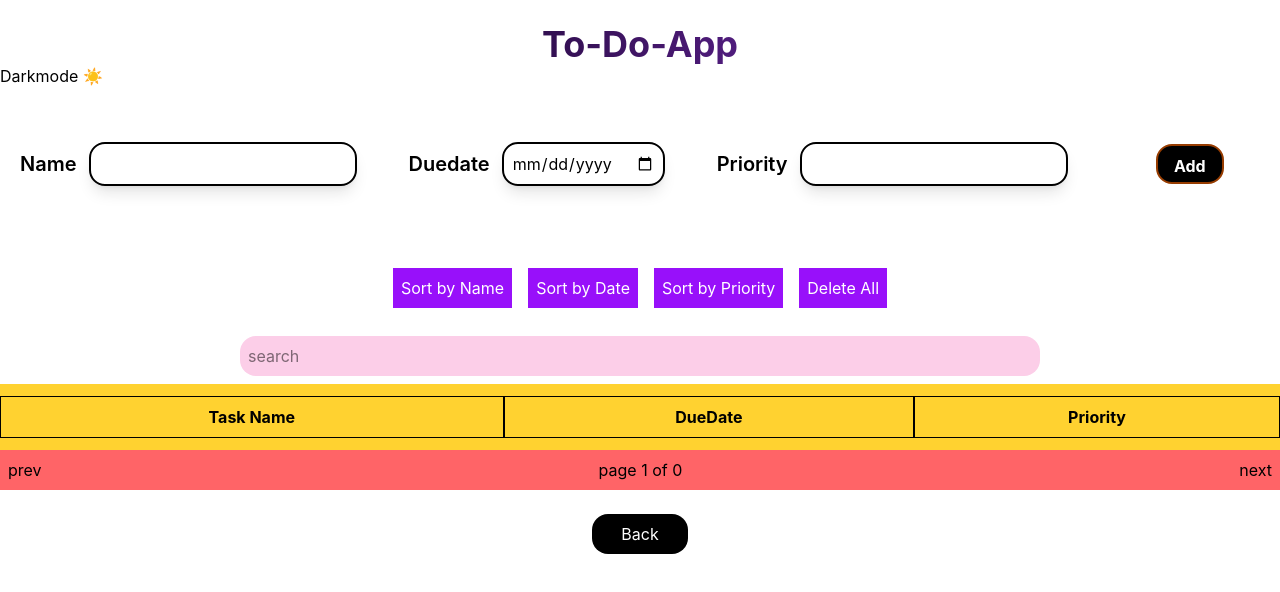
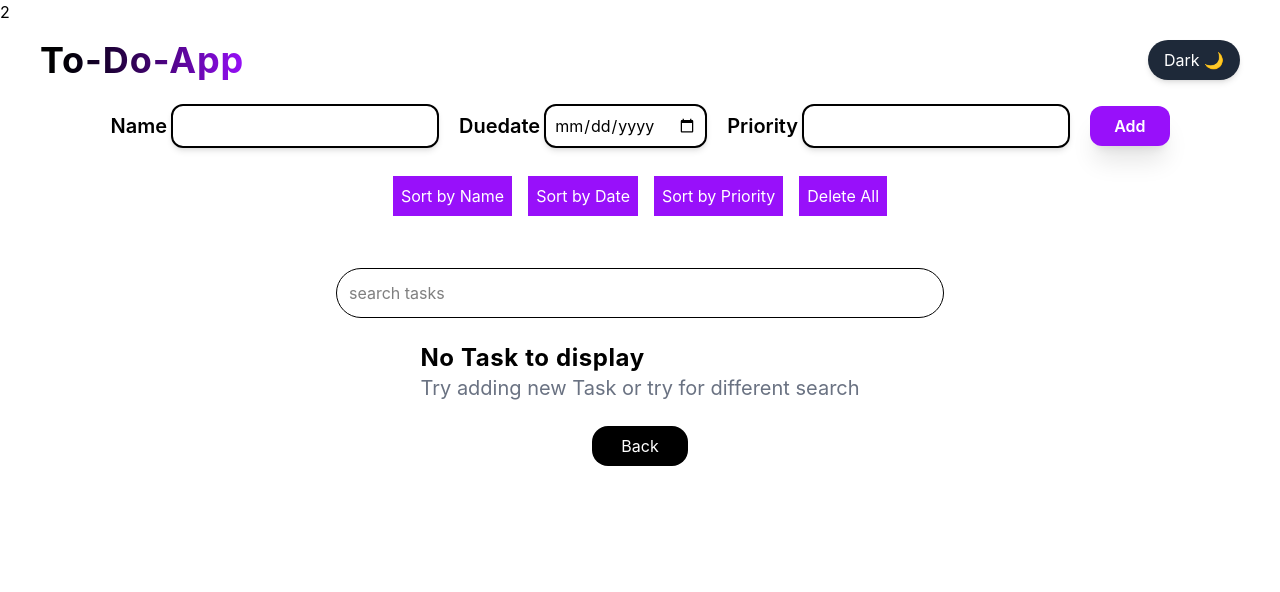
Before and after one commit to Jyotijv29/Todoapp, a React (Vite) app: page /advanced in a window 1280 px wide. Shown: the top 592 px of the page. Built offline with nearby package versions, Linux system fonts and the light colour scheme.

Commit message:
updated UI

```diff
--- a/package.json
+++ b/package.json
@@ -18,6 +18,7 @@
     "lucide-react": "^1.3.0",
     "react": "^19.2.4",
     "react-dom": "^19.2.4",
+    "react-hot-toast": "^2.6.0",
     "react-router-dom": "^7.14.0",
     "tailwindcss": "^4.2.2"
   },
--- a/src/App.jsx
+++ b/src/App.jsx
@@ -3,10 +3,14 @@ import { BrowserRouter, Routes, Route } from "react-router-dom";
 import TodoView from "./TodoApp/TodoView";
 import Todo from "./TodoApp/Todo";
 import NewTodos from "./TodoApp/NewTodos";
-
+import Toaster from "react-hot-toast";
 function App() {
   return (
     <>
+      <div>
+        <Toaster />
+      </div>
+
       <BrowserRouter>
         <Routes>
           <Route path="/" element={<TodoView />} />
--- a/src/TodoApp/NewTodos.jsx
+++ b/src/TodoApp/NewTodos.jsx
@@ -31,7 +31,7 @@ const NewTodos = () => {
       setCurrentPage(lastpage);
       return updated;
     });
-
+    toast.success("task added");
     setArr({ Name: "", duedate: "", Priority: "" });
   };
 
@@ -95,31 +95,34 @@ const NewTodos = () => {
 
   const paginatedData = displayData.slice(firsttIndex, lastIndex);
   const totalPage = Math.ceil(displayData.length / itemsperpage);
-  // const itemspage = Math.ceil(totalPage / itemsperpage);
 
   return (
     <>
-      {/* sorting */}
       <div
-        className={`${darkmode ? "bg-gray-800 text-white" : "bg-white text-black"} h-screen`}
+        className={`${darkmode ? "bg-gray-800 text-white" : "bg-white text-black"} min-h-screen w-full flex flex-col items-center`}
       >
-        <div className="w-full text-center text-4xl font-medium ">
-          {" "}
+        <div className="flex justify-between items-center px-4 md:px-10 mt-4 w-full">
           <h1
-            className={`${darkmode ? "bg-gradient-to-r from-white to-purple-500 bg-clip-text text-transparent" : "bg-gradient-to-r from-black to-purple-500 bg-clip-text text-transparent"} text-4xl font-bold text-center mt-6 `}
+            className={`text-2xl md:text-4xl font-bold tracking-wide transition-all duration-500 ${darkmode ? "bg-gradient-to-r from-white to-purple-400 bg-clip-text text-transparent" : "bg-gradient-to-r from-black to-purple-600 bg-clip-text text-transparent"}`}
           >
             To-Do-App
           </h1>{" "}
+          <button
+            onClick={() => setDarkmode(!darkmode)}
+            className={`px-4 py-2  rounded-full shadow-md transition-all duration-300 hover:scale-110 ${darkmode ? "bg-yellow-400 text-black" : "bg-gray-800 text-white"}`}
+          >
+            {darkmode ? "Light ☀️" : "Dark 🌙"}
+          </button>
         </div>
-        <div className="" onClick={() => setDarkmode(!darkmode)}>
+
+        <div className="flex flex-col md:flex-row gap-5 justify-center items-center px-4 mt-6">
+          <div className="flex flex-col md:flex-row  itmes-center  w-full md:w-auto gap-1">
+            <label className=" font-semibold text-xl md:self-center">
               {" "}
-          Darkmode {darkmode ? "🌙" : "☀️"}
-        </div>
-        <div className="mx-auto  flex flex-col md:flex-row justify-evenly items-left">
-          <div className="flex justify-center items-center  p-2 m-3">
-            <label className=" font-semibold text-xl"> Name</label>
+              Name
+            </label>
             <input
-              className=" rounded-2xl outline-indigo-50 border-2 m-3 p-2 shadow-lg max-w-4xl"
+              className=" w-full md:w-auto border-2 p-2 rounded-xl shadow-md focus:ring-2 focus:ring-purple-400 transition-all duration-300 hover:scale-105"
               required
               type="text"
               value={arr.Name}
@@ -128,11 +131,14 @@ const NewTodos = () => {
               }
             />
           </div>
-          <div className="flex justify-center items-center  p-2 m-3">
-            <label className=" font-semibold text-xl"> Duedate</label>
+          <div className="flex flex-col md:flex-row itmes-center justify-around w-full md:w-auto gap-1">
+            <label className=" font-semibold text-xl  md:self-center">
+              {" "}
+              Duedate
+            </label>
             <input
               required
-              className=" rounded-2xl outline-indigo-50 border-2 m-3 p-2 shadow-lg max-w-4xl"
+              className=" w-full md:w-auto border-2 p-2  rounded-xl shadow-md focus:ring-2 focus:ring-purple-400 transition-all duration-300 hover:scale-105"
               type="date"
               value={arr.duedate}
               onChange={(e) =>
@@ -140,11 +146,13 @@ const NewTodos = () => {
               }
             />
           </div>
-          <div className="flex justify-center items-center  p-2 m-3">
-            <label className=" font-semibold text-xl">Priority</label>
+          <div className="flex flex-col md:flex-row itmes-center justify-around w-full md:w-auto gap-1">
+            <label className=" font-semibold text-xl  md:self-center">
+              Priority
+            </label>
             <input
               required
-              className=" rounded-2xl outline-indigo-50 border-2 m-3 p-2 shadow-lg max-w-4xl"
+              className=" w-full md:w-auto border-2 p-2 rounded-xl shadow-md focus:ring-2 focus:ring-purple-400 transition-all duration-300 hover:scale-105"
               type="number"
               value={arr.Priority}
               onChange={(e) =>
@@ -154,7 +162,7 @@ const NewTodos = () => {
           </div>
           <button
             onClick={handleSubmit}
-            className="border-2 border-amber-800 rounded-2xl bg-black p-2 text-white font-bold h-10 w-20 m-14"
+            className="bg-purple-600 px-6 py-2 rounded-xl text-white font-semibold shadow-xl hover:bg-purple-700 hover:scale-110 transition-all duration-300"
           >
             {" "}
             Add{" "}
@@ -162,7 +170,7 @@ const NewTodos = () => {
         </div>
         <div className="flex justify-center items-center  p-2 m-3">
           <button
-            className="bg-purple-600 p-2 text-white m-2"
+            className="bg-purple-600 p-2 text-white m-2 hover:scale-105 hover:bg-purple-900 transition duration-300"
             onClick={() => {
               handleToggle("name");
             }}
@@ -171,7 +179,7 @@ const NewTodos = () => {
             Sort by Name {sorttype === "name" ? sortorder || "none" : ""}
           </button>
           <button
-            className="bg-purple-600 p-2 text-white m-2"
+            className="bg-purple-600 p-2 text-white m-2 hover:scale-105 hover:bg-purple-900 transition duration-300"
             onClick={() => {
               handleToggle("date");
             }}
@@ -180,7 +188,7 @@ const NewTodos = () => {
             Sort by Date {sorttype === "date" ? sortorder || "none" : ""}
           </button>
           <button
-            className="bg-purple-600 p-2 text-white m-2"
+            className="bg-purple-600 p-2 text-white m-2 hover:scale-105 hover:bg-purple-900 transition duration-300"
             onClick={() => {
               handleToggle("Priority");
             }}
@@ -191,37 +199,36 @@ const NewTodos = () => {
 
           <button
             onClick={() => deleteAlldata()}
-            className="bg-purple-600 p-2 text-white m-2"
+            className="bg-purple-600 p-2 text-white m-2 hover:scale-105 hover:bg-purple-950 transition duration-300"
           >
             {" "}
             Delete All
           </button>
         </div>
 
-        <div className="bg-pink-200 w-200 mx-auto rounded-2xl p-2 m-2 flex justify-between items-center">
+        <div className="w-full md:w-1/2 mx-auto mt-6 px-4">
           <input
             type="text"
-            placeholder="search"
+            placeholder="search tasks "
             onChange={(e) => setSearchText(e.target.value)}
-          ></input>
+            className="w-full p-3 rounded-full border shadow:md focus:ring-2 focus:ring-purple-400 transition-all duration-300"
+          />
         </div>
 
-        <div className="bg-amber-300 flex flex-col  self-center text-black">
-          <table className="border-separate border-spacing-y-3">
-            <thead>
+        {paginatedData.length ? (
+          <div className="overflow-x-auto m-6 px-4 w-full ">
+            <table className="w-full border-collapse rounded-xl overflow-hidden shadow-lg">
+              <thead className="bg-purple-500 border-b">
                 <th className="p-2 border"> Task Name</th>
                 <th className="p-2 border"> DueDate</th>
                 <th className="p-2 border">Priority</th>
               </thead>
               <tbody>
                 {paginatedData.map((item, i) => (
-                <tr
-                  key={item.id}
-                  className={`${i % 2 == 0 ? "bg-green-400" : "bg-blue-400"} hover:scale-[1] hover:bg-yellow-100 transition`}
-                >
-                  <td className="p-2 border text-center"> {item.Name}</td>
-                  <td className="p-2 border text-center">{item.duedate}</td>
-                  <td className="p-2 border  text-center ">{item.Priority}</td>
+                  <tr className="hover:bg-purple-100 hover:scale-[1.01] transition-all duration-300">
+                    <td className="p-3 text-center border"> {item.Name}</td>
+                    <td className="p-3 text-center border">{item.duedate}</td>
+                    <td className="p-3 text-center border ">{item.Priority}</td>
                   </tr>
                 ))}
               </tbody>
@@ -234,7 +241,6 @@ const NewTodos = () => {
                 {" "}
                 prev
               </button>
-            {/* {Array.from({ totalPage: lastIndex }, (_, i) => {})} */}
               <span>
                 {" "}
                 page {currentPage} of {totalPage}
@@ -248,6 +254,19 @@ const NewTodos = () => {
               </button>
             </div>
           </div>
+        ) : (
+          <div className={` ${darkmode ? "text-white" : "text-black"}`}>
+            <h2 className="font-bold text-2xl mt-6 tracking-wide">
+              {" "}
+              No Task to display
+            </h2>
+            <p className="text-xl text-gray-500">
+              {" "}
+              Try adding new Task or try for different search
+            </p>
+          </div>
+        )}
+
         <div className="flex justify-center">
           <button
             className="bg-black rounded-2xl text-white w-24 py-2 mt-6 hover:bg-gray-800 transition"
--- a/src/TodoApp/TodoView.jsx
+++ b/src/TodoApp/TodoView.jsx
@@ -27,10 +27,8 @@ const TodoView = () => {
               Basic crud operation with clean Ui
             </p>
           </div>
-        </div>
-
           <div
-          className="bg-white  w-full sm:w-64 p-6 rounded-2xl mt-10 shadow-md cursor-pointer bg-gradient-to-r from-pink-500 via-sky-400 to-indigo-500 hover:shadow-2xl hover:scale-105 transition duration-300"
+            className="  w-full sm:w-64 p-6 rounded-2xl mt-10 shadow-md cursor-pointer bg-gradient-to-r from-pink-500 via-sky-400 to-indigo-500 hover:shadow-2xl hover:scale-105 transition duration-300"
             onClick={() => navigate("advanced")}
           >
             <Sparkles className=" mb-3" size={30} />
@@ -44,6 +42,7 @@ const TodoView = () => {
             </p>
           </div>
         </div>
+      </div>
     </>
   );
 };
```
Also changed, not shown: 1 other file (tests, documents, lock files or other folders). Lines whose indentation alone changed are shown as unchanged.
